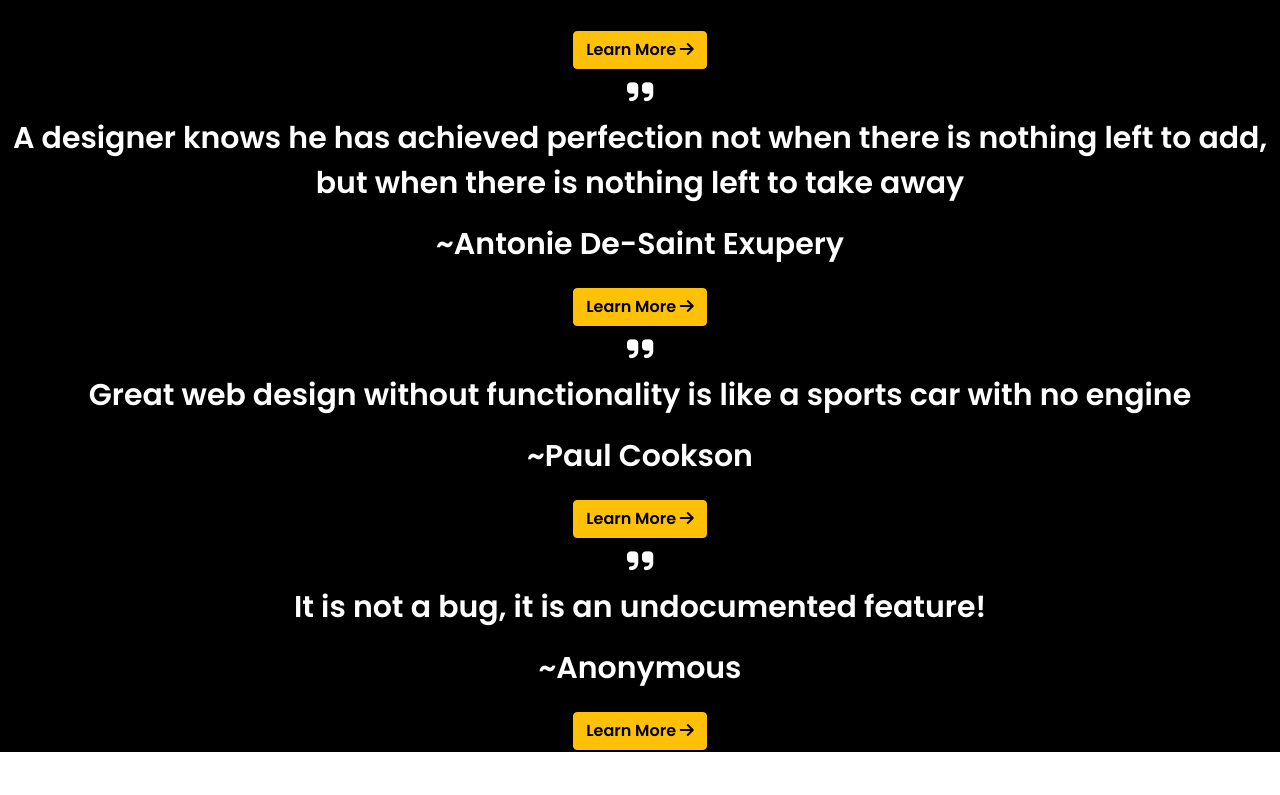
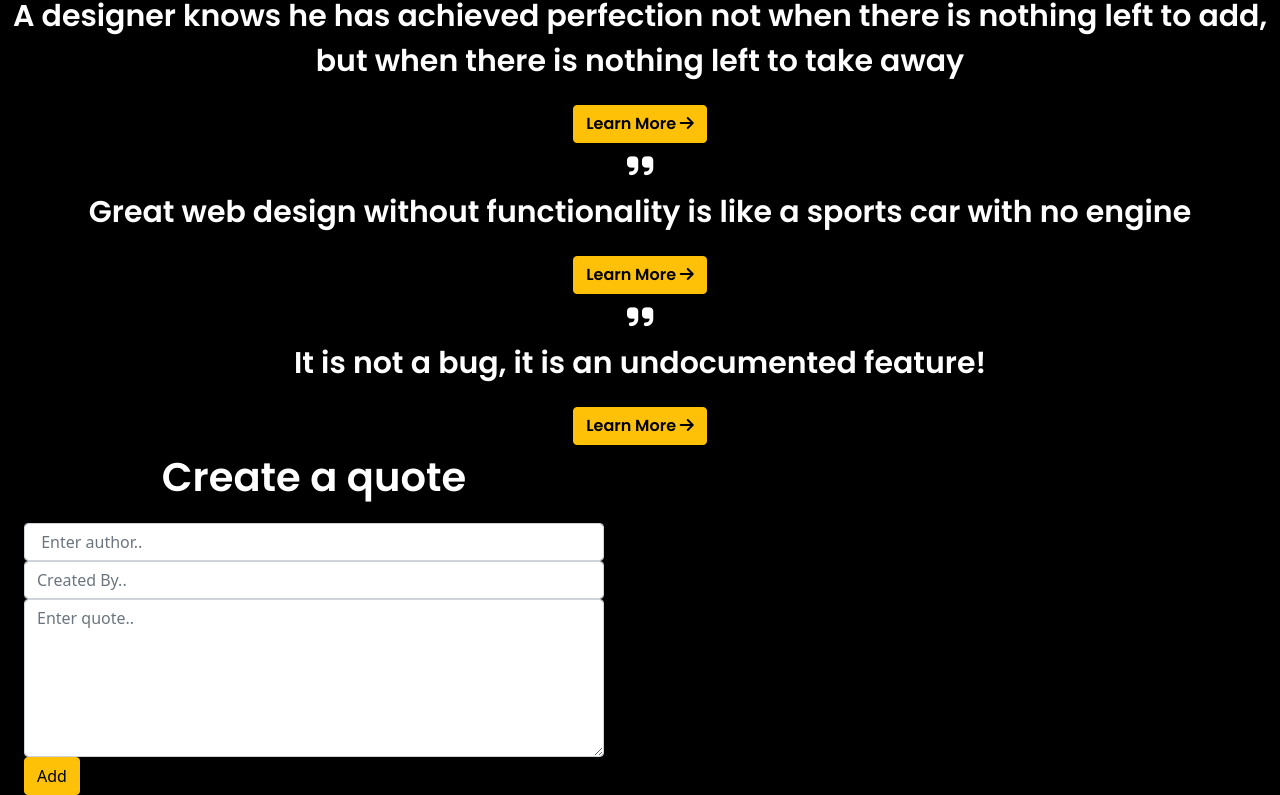
Before and after one commit to Njihia413/quote-generator, an Angular app: page / in a window 1280 px wide. Shown: the part 421-1216 px from the top of the page. Before the commit the page ends 1173 px from the top, so only its background shows below. Built offline with nearby package versions, Linux system fonts and the light colour scheme.

Commit message:
Create form, style form and add form logic

```diff
--- a/src/app/quote-detail/quote-detail.component.css
+++ b/src/app/quote-detail/quote-detail.component.css
@@ -3,3 +3,7 @@
     margin-top: 10px;
     cursor: pointer;
 }
+
+#delete {
+    color: red;
+}
--- a/src/app/quote-detail/quote-detail.component.html
+++ b/src/app/quote-detail/quote-detail.component.html
@@ -1,3 +1,6 @@
+<p>Author: ~ {{quote.author}}</p>
+<p>Created By: {{quote.createdBy}}</p>
+
 <div class="container-fluid">
     <div class="row">
         <div class="col-md-4">
@@ -9,7 +12,7 @@
         </div>
 
         <div class="col-md-4">
-            <a (click)="deleteQuote(quote)"><i class="fa fa-trash" title="delete"></i></a>
+            <a (click)="deleteQuote(quote)"><i class="fa fa-trash" title="delete" id="delete"></i></a>
         </div>
     </div>
 </div>
--- a/src/app/quote-form/quote-form.component.css
+++ b/src/app/quote-form/quote-form.component.css
@@ -0,0 +1,10 @@
+.form-heading {
+    color: #FFFFFF;
+    font-family: 'Poppins';
+    font-size: 40px;
+    text-align: center;
+}
+
+#createQuote {
+    justify-content: center;
+}
--- a/src/app/quote-form/quote-form.component.html
+++ b/src/app/quote-form/quote-form.component.html
@@ -1 +1,18 @@
-<p>quote-form works!</p>
+<div class="container-fluid">
+    <div class="alert alert-success" *ngIf="displaySuccessMessage" role="alert">Quote created successfully. Scroll up to view the quote</div>
+    <p class="form-heading">Create a quote</p>
+    <form  (ngSubmit)="onSubmit()" id="createQuote">
+        <div class="form-group">
+            <input type="text" required class="form-control"  id="author" placeholder=" Enter author..">
+        </div>
+
+        <div class="form-group">
+            <input type="text" required class="form-control"  id="createdBy" placeholder="Created By..">
+        </div>
+
+        <div class="form-group">
+            <textarea  class="form-control" id="quote" rows="6"  placeholder="Enter quote.." required></textarea>
+        </div>
+        <button class="btn btn-warning" id="form-button">Add</button>
+    </form>
+</div>
--- a/src/app/quote-form/quote-form.component.ts
+++ b/src/app/quote-form/quote-form.component.ts
@@ -1,4 +1,6 @@
-import { Component, OnInit } from '@angular/core';
+import { Component, OnInit, Output , EventEmitter, ViewChild} from '@angular/core';
+import { NgForm } from '@angular/forms';
+import { Quote } from '../quote';
 
 @Component({
   selector: 'app-quote-form',
@@ -7,8 +9,26 @@ import { Component, OnInit } from '@angular/core';
 })
 export class QuoteFormComponent implements OnInit {
 
+  @ViewChild('f')quoteForm!: NgForm;
+  newQuote = new Quote(0, '', '', '', new Date());
+
+  //event emitter
+  @Output() addQuote = new EventEmitter<Quote>();
+
+  //displaySuccessMessage
+  displaySuccessMessage = false;
   constructor() { }
 
+  onSubmit() {
+    this.displaySuccessMessage = true;
+
+    //create a new quote
+    this.newQuote.author = this.quoteForm.value.author;
+    this.newQuote.statement = this.quoteForm.value.quoteStatement;
+    this.newQuote.createdBy = this.quoteForm.value.createdBy;
+    this.addQuote.emit(this.newQuote);
+    this.quoteForm.reset();
+  }
   ngOnInit(): void {
   }
 
--- a/src/app/quote.ts
+++ b/src/app/quote.ts
@@ -1,8 +1,14 @@
 export class Quote {
     showVotes:boolean;
-    likes = 0;
-    dislikes = 0;
-    constructor(public id: number, public statement: string, public author: string, public createdBy:string) {
+    constructor(
+        public id: number,
+        public author: string,
+        public createdBy:string,
+        public statement: string,
+        public createdAt: Date,
+        public likes: number = 0,
+        public dislikes: number = 0
+        ) {
         this.showVotes=false;
     }
 }
--- a/src/app/quote/quote.component.html
+++ b/src/app/quote/quote.component.html
@@ -3,8 +3,13 @@
     <div class="quotes" *ngFor='let quote of quotes;let i = index'>
         <i class="fas fa-quote-right"></i>
         <p>{{quote.statement}}</p>
-        <p>~{{quote.author}}</p>
         <button (click)='toggleDetails(i)' class="btn btn-warning">Learn More <i class="fas fa-arrow-right"></i></button>
         <app-quote-detail *ngIf='quote.showVotes' [quote]='quote' (deleteQuoteEvent)='deleteQuote($event,i)' (upVoteQuoteEvent)="upVoteQuote($event,i)" (downVoteEvent)="downVoteQuote($event,i)"></app-quote-detail>
     </div>
+
+    <div class="row">
+        <div class="col-md-6">
+            <app-quote-form></app-quote-form>
+        </div>
+    </div>
 </div>
--- a/src/app/quote/quote.component.ts
+++ b/src/app/quote/quote.component.ts
@@ -9,11 +9,40 @@ import { Quote } from '../quote';
 export class QuoteComponent implements OnInit {
 
   quotes:Quote[] = [
-    new Quote(1,'A website without visitors is like a ship lost in the horizon','Dr. Christopher Dayagdag','Maureen'),
-    new Quote(2,'A user interface is like a joke. If you have to explain it, it is not that good','Unknown', 'Maureen'),
-    new Quote(3,'A designer knows he has achieved perfection not when there is nothing left to add, but when there is nothing left to take away','Antonie De-Saint Exupery','Maureen'),
-    new Quote(4,'Great web design without functionality is like a sports car with no engine','Paul Cookson','Maureen'),
-    new Quote(5,'It is not a bug, it is an undocumented feature!','Anonymous','Maureen'),
+    new Quote(
+    1,
+    'Dr. Christopher Dayagdag',
+    'Atara Njihia',
+    'A website without visitors is like a ship lost in the horizon',
+    new Date(2021,8,22)),
+
+    new Quote(
+    2,
+    'Unknown',
+    'Magdalene Mwaniki',
+    'A user interface is like a joke. If you have to explain it, it is not that good',
+    new Date(2021,8,22)),
+
+    new Quote(
+    3,
+    'Antonie De-Saint Exupery',
+    'Lyn Muthoni',
+    'A designer knows he has achieved perfection not when there is nothing left to add, but when there is nothing left to take away',
+    new Date(2021,8,22)),
+
+    new Quote(
+    4,
+    'Paul Cookson',
+    'Jonah Kanyiri',
+    'Great web design without functionality is like a sports car with no engine',
+    new Date(2021,8,22)),
+
+    new Quote(
+    5,
+    'Anonymous',
+    'Maureen Njihia',
+    'It is not a bug, it is an undocumented feature!',
+    new Date(2021,8,22)),
   ]
   goals: any;
 
--- a/src/styles.css
+++ b/src/styles.css
@@ -1,5 +1,4 @@
 /* You can add global styles to this file, and also import other style files */
 @import url('https://fonts.googleapis.com/css2?family=Poppins:wght@600&display=swap');
 @import url('https://fonts.googleapis.com/css2?family=Satisfy&display=swap');
-
 @import "~bootstrap/dist/css/bootstrap.css"
```
Also changed, not shown: src/app/quote/quote.component.css (line endings or trailing spaces).
